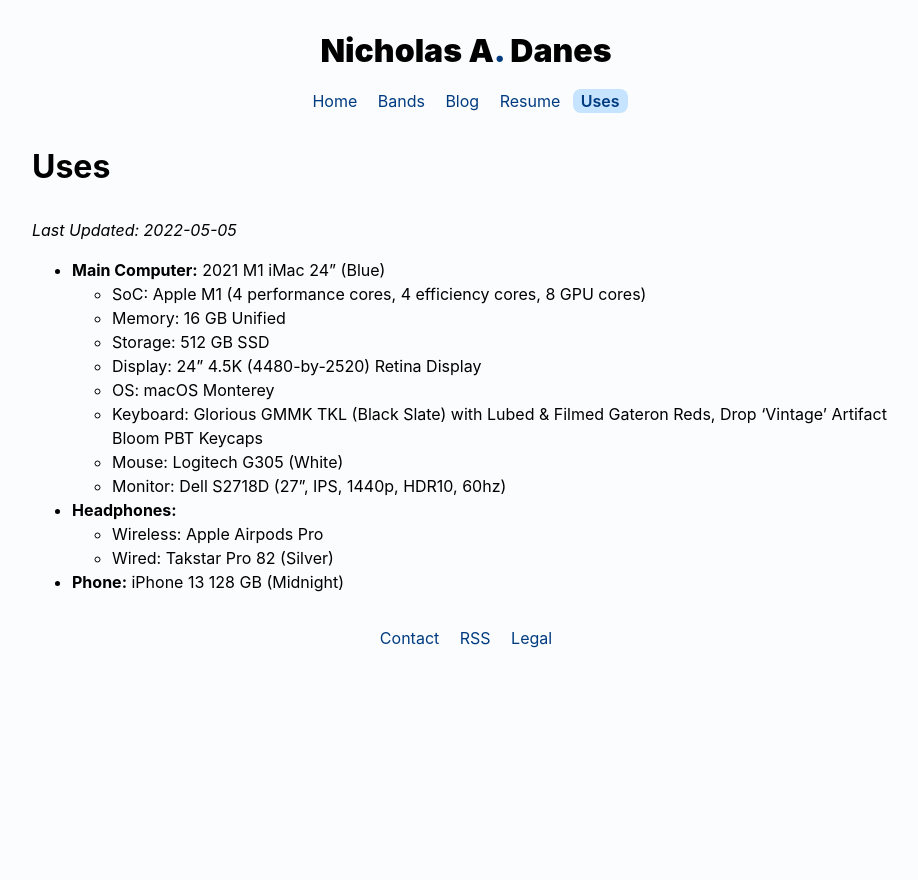
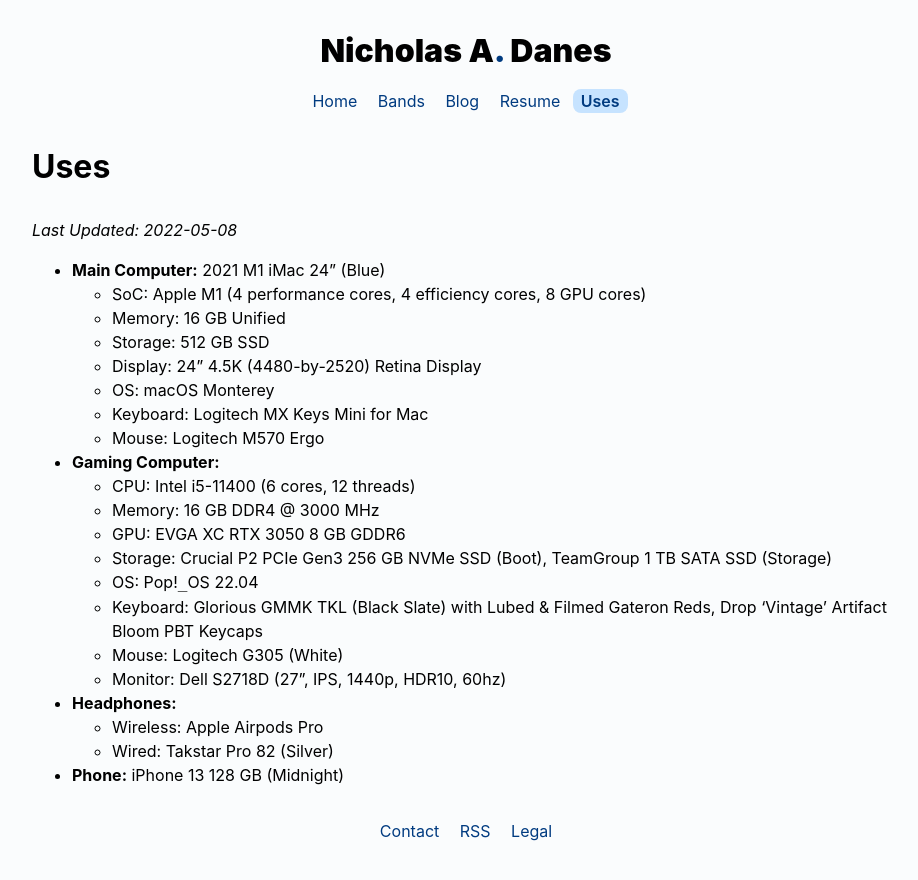
Before and after one commit to danesnick/old_website, a Jekyll site: the page built from uses.markdown, in a window 1280 px wide. Shown: the top 880 px of the page, without its empty margins (174-1092 px from the left). Built offline with Jekyll 4.4.1, drawn with Linux system fonts in a browser that asks for light colours.

Commit message:
Updated uses page

```diff
--- a/uses.markdown
+++ b/uses.markdown
@@ -6,7 +6,7 @@
 # Uses
 
 
-*Last Updated: 2022-05-05*
+*Last Updated: 2022-05-08*
 
 * **Main Computer:** 2021 M1 iMac 24" (Blue)
 	+ SoC: Apple M1 (4 performance cores, 4 efficiency cores, 8 GPU cores)
@@ -14,11 +14,18 @@
 	+ Storage: 512 GB SSD
 	+ Display: 24" 4.5K (4480-by-2520) Retina Display
 	+ OS: macOS Monterey
+	+ Keyboard: Logitech MX Keys Mini for Mac
+	+ Mouse: Logitech M570 Ergo
+* **Gaming Computer:**
+	+ CPU: Intel i5-11400 (6 cores, 12 threads)
+	+ Memory: 16 GB DDR4 @ 3000 MHz
+	+ GPU: EVGA XC RTX 3050 8 GB GDDR6
+	+ Storage: Crucial P2 PCIe Gen3 256 GB NVMe SSD (Boot), TeamGroup 1 TB SATA SSD (Storage)
+	+ OS: Pop!`_`OS 22.04
 	+ Keyboard: Glorious GMMK TKL (Black Slate) with Lubed & Filmed Gateron Reds, Drop 'Vintage' Artifact Bloom PBT Keycaps
 	+ Mouse: Logitech G305 (White)
 	+ Monitor: Dell S2718D (27", IPS, 1440p, HDR10, 60hz)
 * **Headphones:**
 	* Wireless: Apple Airpods Pro
 	* Wired: Takstar Pro 82 (Silver)
-
 * **Phone:** iPhone 13 128 GB (Midnight)
```
